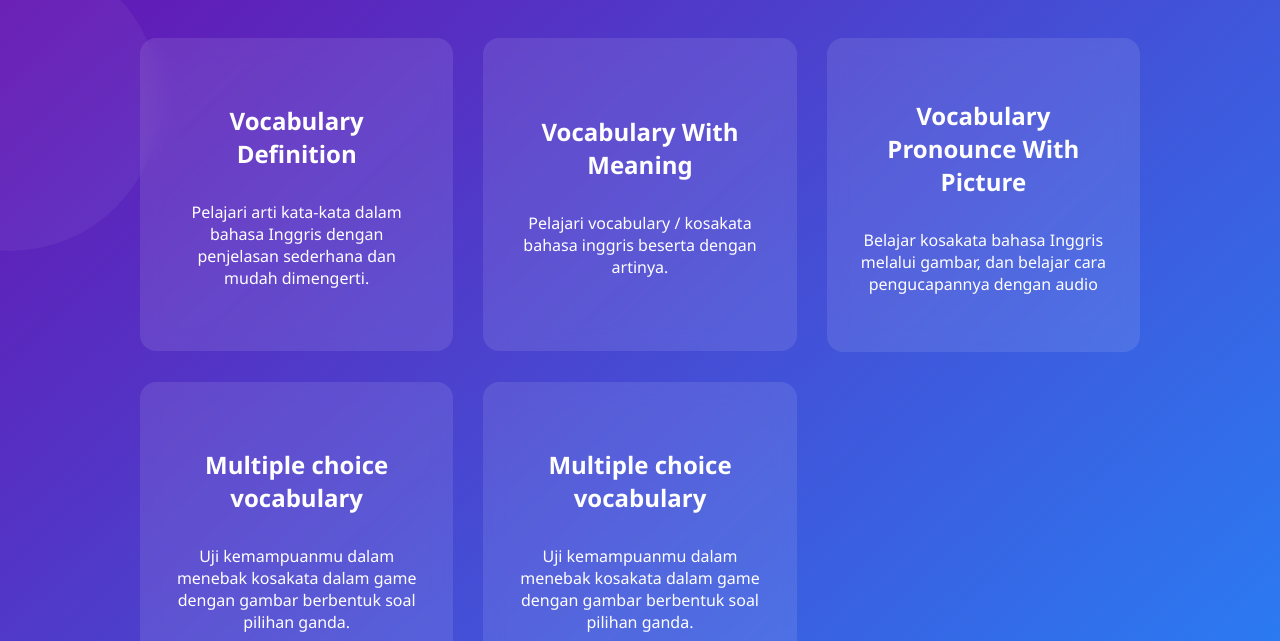
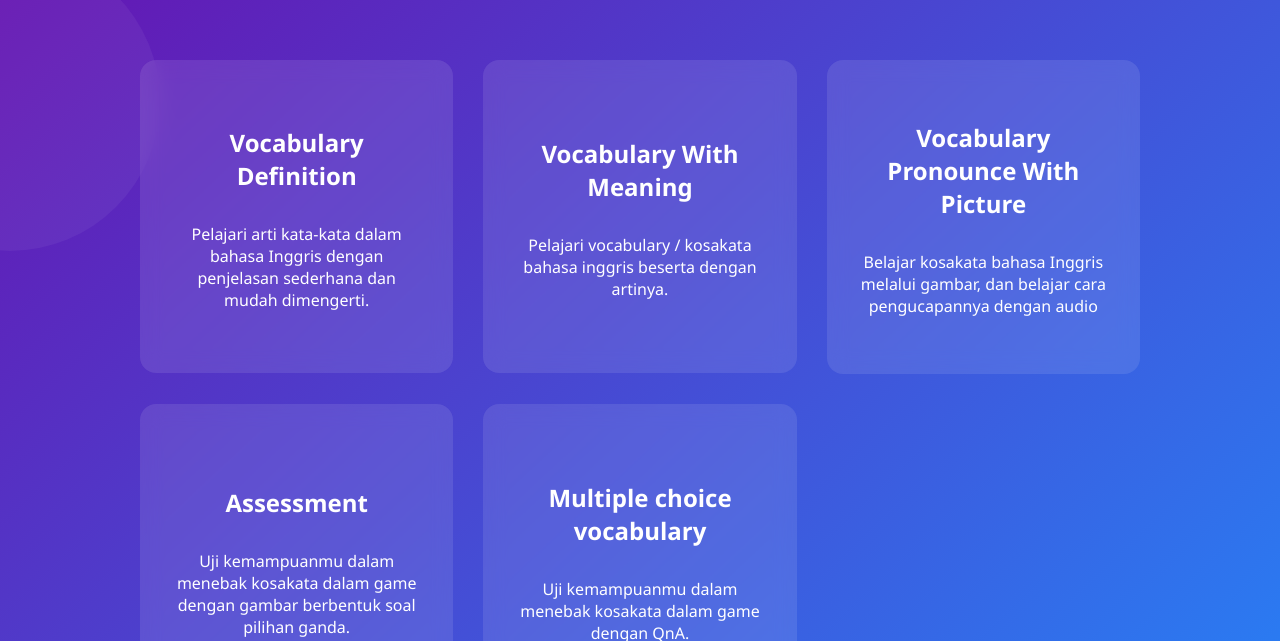
Before and after one commit to Cirebon02/game, a plain HTML site: page vocablearn/menu.html in a window 1280 px wide. Shown: the part 159-800 px from the top of the page. Drawn offline with Linux system fonts and the light colour scheme.

Commit message:
Update menu.html

```diff
--- a/vocablearn/menu.html
+++ b/vocablearn/menu.html
@@ -1,4 +1,4 @@
-<!DOCTYPE html>
+GB<!DOCTYPE html>
 <html lang="id">
 <head>
   <meta charset="UTF-8">
@@ -116,14 +116,14 @@
     <p>Belajar kosakata bahasa Inggris melalui gambar, dan belajar cara pengucapannya dengan audio</p>
   </div>
   <div class="game-card" data-url="/game/vocablearn/vocab3/vocab3.html">
-    <h2>Multiple choice vocabulary</h2>
+    <h2>Assessment</h2>
     <p> Uji kemampuanmu dalam menebak kosakata dalam game dengan gambar berbentuk soal pilihan ganda.
 
 </p>
   </div>
 <div class="game-card" data-url="/game/vocablearn/vocab4/vocab4.html">
     <h2>Multiple choice vocabulary</h2>
-    <p> Uji kemampuanmu dalam menebak kosakata dalam game dengan gambar berbentuk soal pilihan ganda.
+    <p> Uji kemampuanmu dalam menebak kosakata dalam game dengan QnA.
 
 </p>
   </div>
```
